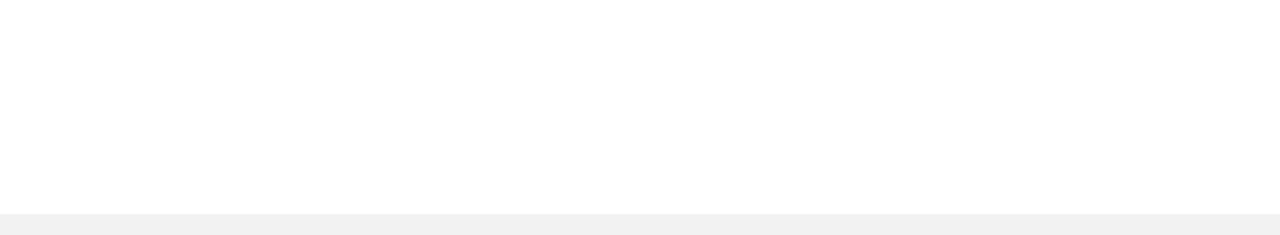
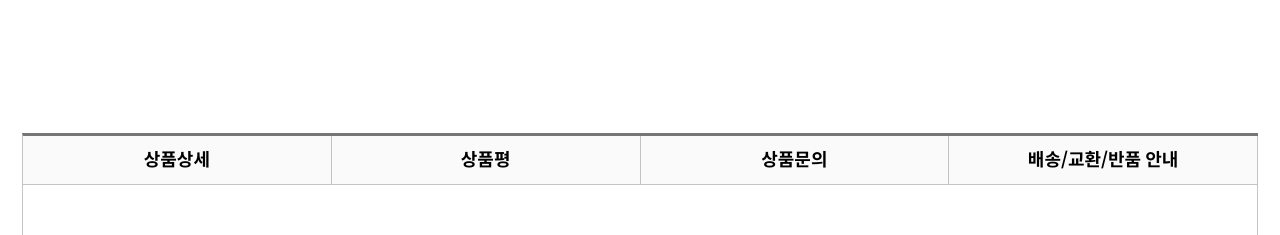
Before and after one commit to EllaSEON/OpenMarket, a React (Create React App) app: page /products/1 in a window 1280 px wide. Shown: the part 780-1015 px from the top of the page. Built offline with nearby package versions, Linux system fonts and the light colour scheme.

Commit message:
<feat>: 상품 상세페이지 탭메뉴 스타일

```diff
--- a/src/Pages/ProductDetailPage/ProductDetailPage.tsx
+++ b/src/Pages/ProductDetailPage/ProductDetailPage.tsx
@@ -1,5 +1,6 @@
 import * as S from "./style";
 import ProductDetailImg from "../../assets/images/img.png";
+import ProductDetail from "../../components/ProductDetail/ProductDetail";
 
 function ProductDetailPage() {
   return (
@@ -44,6 +45,7 @@ function ProductDetailPage() {
           </S.BtnWrapper>
         </S.ProductCartWrapper>
       </S.ProductWrapper>
+      <ProductDetail />
     </>
   );
 }
--- a/src/components/Home/ProductCard/style.ts
+++ b/src/components/Home/ProductCard/style.ts
@@ -5,8 +5,8 @@ export const ProductCardList = styled.li`
 `;
 
 export const ProductImg = styled.img`
-  width: 100%;
-  height: auto;
+  width: 38rem;
+  height: 38rem;
   display: flex;
   flex-direction: column;
   border-radius: 10px;
--- /dev/null
+++ b/src/components/ProductDetail/ProductDetail.tsx
@@ -0,0 +1,47 @@
+import { useState } from "react";
+import * as S from "./style";
+
+function ProductDetail() {
+  const [tableContent, setTableContent] = useState("상품 상세");
+  return (
+    <div>
+      <S.TabTitleWrapper>
+        <S.TabTitle
+          active={tableContent === "상품상세"}
+          onClick={() => {
+            setTableContent("상품상세");
+          }}
+        >
+          상품상세
+        </S.TabTitle>
+        <S.TabTitle
+          active={tableContent === "상품평"}
+          onClick={() => {
+            setTableContent("상품평");
+          }}
+        >
+          상품평
+        </S.TabTitle>
+        <S.TabTitle
+          active={tableContent === "상품문의"}
+          onClick={() => {
+            setTableContent("상품문의");
+          }}
+        >
+          상품문의
+        </S.TabTitle>
+        <S.TabTitle
+          active={tableContent === "배송/교환/반품 안내"}
+          onClick={() => {
+            setTableContent("배송/교환/반품 안내");
+          }}
+        >
+          배송/교환/반품 안내
+        </S.TabTitle>
+      </S.TabTitleWrapper>
+      <S.TabContent>{tableContent}</S.TabContent>
+    </div>
+  );
+}
+
+export default ProductDetail;
--- /dev/null
+++ b/src/components/ProductDetail/style.ts
@@ -0,0 +1,30 @@
+import styled from "styled-components";
+
+export const TabTitleWrapper = styled.ul`
+  margin: 140px 22px 0 22px;
+  border-top: 3px solid ${({ theme }) => theme.colors.darkGray};
+  border-left: 1px solid ${({ theme }) => theme.colors.lightGray};
+`;
+
+export const TabTitle = styled.li<{ active?: boolean }>`
+  display: inline-block;
+  border-right: 1px solid ${({ theme }) => theme.colors.lightGray};
+  border-bottom: 1px solid
+    ${({ active }) => (active ? "transparent" : "#c4c4c4")};
+  background: ${({ active }) => (active ? "#fff" : "#fafafa")};
+  width: 25%;
+  padding: 15px 20px;
+  text-align: center;
+  font-weight: 700;
+  font-size: 1.8rem;
+  cursor: pointer;
+`;
+export const TabContent = styled.div`
+  margin: 0 22px 0 22px;
+  line-height: 500px;
+  font-size: 4rem;
+  text-align: center;
+  border-right: 1px solid ${({ theme }) => theme.colors.lightGray};
+  border-bottom: 1px solid ${({ theme }) => theme.colors.lightGray};
+  border-left: 1px solid ${({ theme }) => theme.colors.lightGray};
+`;
```
